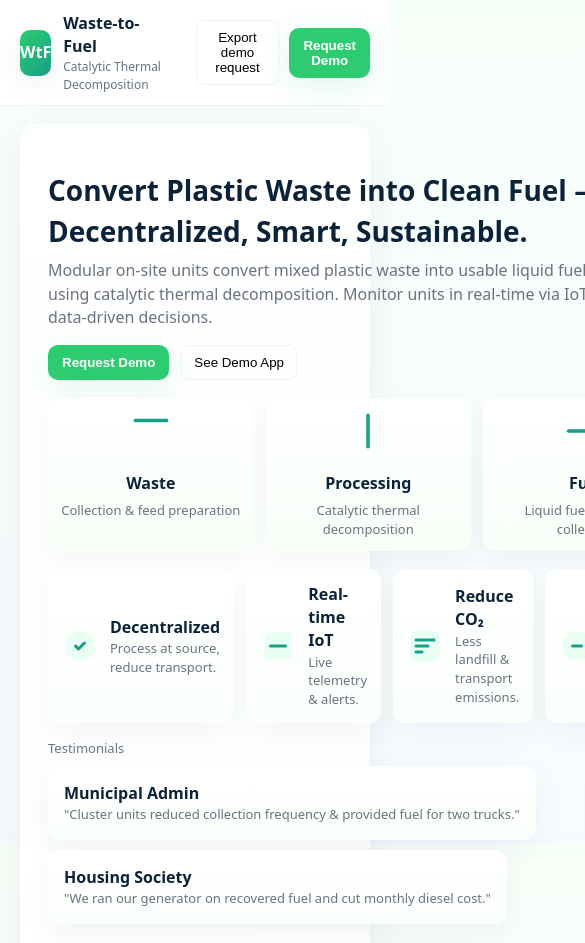
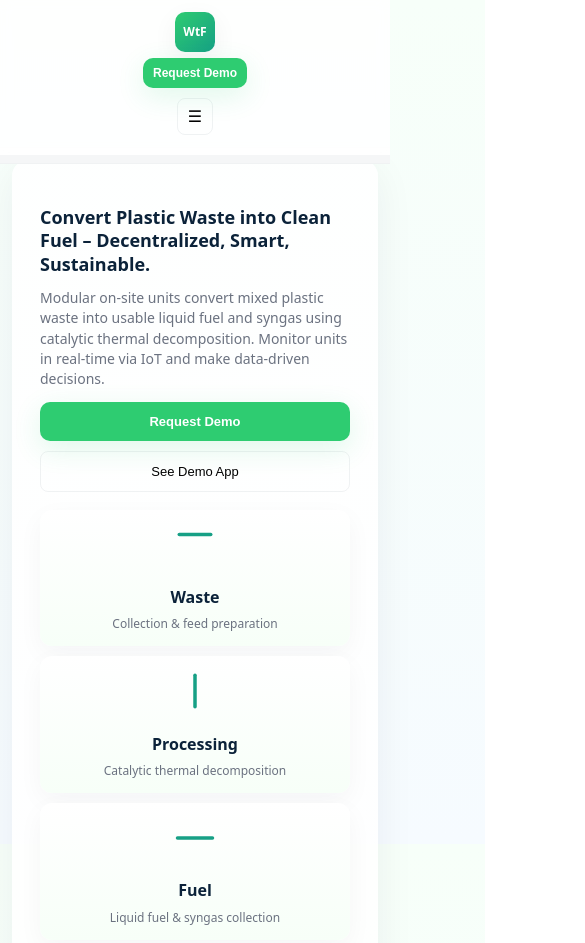
Before and after one commit to AshishNalawade0188/waste-managemant-, a plain HTML site: page index.html in a window 390 px wide. Shown: the top 943 px of the page, 585 px wide, since content can reach past the window. Drawn offline with Linux system fonts and the light colour scheme.

Commit message:
Update index.html

```diff
--- a/index.html
+++ b/index.html
@@ -129,9 +129,142 @@
   /* footer */
   footer{margin-top:22px;padding:18px 0;text-align:center;color:var(--muted)}
 
+  /* mobile menu */
+  #navMenu{position:relative}
+  @media(max-width:768px){
+    #navMenu{
+      position:absolute;
+      top:100%;
+      left:0;
+      right:0;
+      background:rgba(255,255,255,0.95);
+      backdrop-filter:blur(6px);
+      flex-direction:column;
+      gap:4px;
+      padding:8px 0;
+      max-height:0;
+      overflow:hidden;
+      transition:max-height 0.3s ease;
+      border-bottom:1px solid rgba(11,34,57,0.06);
+    }
+    #navMenu.open{
+      max-height:400px;
+    }
+    #navMenu a{
+      padding:10px 16px;
+      width:100%;
+      display:block;
+      border:none;
+      border-radius:0;
+    }
+    #navMenu a:hover{background:rgba(11,34,57,0.04)}
+    #mobileMenuBtn{display:inline-block !important}
+  }
+
   /* responsive */
-  @media(max-width:1100px){.hero{grid-template-columns:1fr} .tech-grid{grid-template-columns:1fr} .dashboard{grid-template-columns:1fr} .app{grid-template-columns:1fr} .cards{grid-template-columns:1fr} .impact{grid-template-columns:repeat(2,1fr)} .contact-grid{grid-template-columns:1fr}}
-  @media(max-width:520px){nav a{display:none} nav .cta{padding:8px 10px}}
+  @media(max-width:1100px){
+    .hero{grid-template-columns:1fr}
+    .tech-grid{grid-template-columns:1fr}
+    .dashboard{grid-template-columns:1fr}
+    .app{grid-template-columns:1fr}
+    .cards{grid-template-columns:repeat(2,1fr)}
+    .impact{grid-template-columns:repeat(2,1fr)}
+    .contact-grid{grid-template-columns:1fr}
+    main{padding:0 16px}
+    h1{font-size:24px}
+    .section-title h2{font-size:18px}
+  }
+  @media(max-width:768px){
+    /* navbar */
+    .nav{flex-direction:column;gap:8px;padding:12px 16px}
+    nav{flex-wrap:wrap;gap:6px;order:3;width:100%}
+    nav a{padding:6px 8px;font-size:13px;display:none}
+    nav a:nth-child(1),nav a:nth-child(2),nav a:nth-child(3){display:inline-block}
+    nav a:nth-child(n+4){display:none}
+    .brand{flex:1}
+    /* main content */
+    main{padding:0 12px}
+    h1{font-size:22px;margin-bottom:12px}
+    p.lead{font-size:14px}
+    /* hero actions */
+    .hero-actions{flex-direction:column;gap:10px;width:100%}
+    .hero-actions button{width:100%;padding:12px}
+    /* benefits grid */
+    .benefits{grid-template-columns:repeat(2,1fr);gap:10px}
+    .benefit{flex-direction:column;text-align:center}
+    .benefit svg{margin:0 auto 6px}
+    /* steps */
+    .steps{flex-direction:column;gap:10px}
+    .step{padding:14px 10px}
+    /* cards */
+    .cards{grid-template-columns:1fr}
+    .card{min-width:auto}
+    /* impact */
+    .impact{grid-template-columns:1fr}
+    /* conversion app */
+    .rows{flex-direction:column}
+    .result-grid{grid-template-columns:1fr}
+    /* chart */
+    canvas{height:160px !important}
+    /* contact form */
+    form{gap:8px}
+    input,textarea,select{padding:10px 8px;font-size:16px}
+    /* testimonials */
+    .testimonials-wrap{flex-direction:column}
+    .card{flex-shrink:0}
+  }
+  @media(max-width:520px){
+    /* aggressive mobile */
+    .nav{gap:6px}
+    nav a{display:none !important}
+    nav a:first-child{display:inline-block !important;padding:4px 6px;font-size:12px}
+    .brand{gap:8px}
+    .brand div:last-child{display:none}
+    .logo{width:40px;height:40px;font-size:12px}
+    /* CTA buttons */
+    .cta,.sec-cta{padding:8px 10px;font-size:13px}
+    /* hide secondary CTA in header */
+    .nav > div:last-child{flex-direction:column;gap:6px}
+    .nav > div:last-child button{width:auto;padding:8px 10px;font-size:12px}
+    /* content */
+    main{padding:0 12px;margin:12px auto}
+    h1{font-size:18px;line-height:1.3}
+    h3{font-size:16px}
+    p{font-size:13px}
+    p.lead{margin:0 0 12px}
+    .small-meta{font-size:12px}
+    .small{font-size:12px}
+    /* cards */
+    .cards{grid-template-columns:1fr;gap:10px}
+    .card{padding:12px;border-radius:10px}
+    /* benefits */
+    .benefits{grid-template-columns:1fr;gap:8px}
+    .benefit{padding:10px;gap:10px}
+    .benefit svg{width:32px;height:32px}
+    /* dashboard */
+    .dashboard{gap:12px}
+    .dash-card{padding:10px}
+    .telemetry .stat{padding:10px;gap:8px}
+    /* conversion */
+    .app{gap:12px}
+    .form-control{gap:4px}
+    input[type="range"]{height:4px}
+    .result-grid{gap:8px}
+    .result-grid > div{padding:10px}
+    /* contact form */
+    form{gap:8px}
+    input,textarea,select{padding:8px;margin:4px 0;font-size:14px;border-radius:6px}
+    .submit{padding:10px;font-size:13px}
+    /* spacing */
+    section.block{margin-top:16px;padding:12px 0}
+    .section-title{gap:8px;margin-bottom:8px}
+    .section-title h2{font-size:16px}
+    /* footer */
+    footer{font-size:12px;padding:12px 12px}
+    /* modal */
+    #modal{padding:12px}
+    #modal-content,#modal > div{padding:16px;max-width:90vw}
+  }
   /* accessible focus */
   :focus{outline:none}
   a:focus, button:focus, input:focus, select:focus, textarea:focus {box-shadow:var(--focus);border-radius:8px}
@@ -147,7 +280,7 @@
         <div style="font-size:12px;color:var(--muted)">Catalytic Thermal Decomposition</div>
       </div>
     </div>
-    <nav aria-label="Primary">
+    <nav aria-label="Primary" id="navMenu">
       <a href="#home" data-link>Home</a>
       <a href="#benefits" data-link>Benefits</a>
       <a href="#technology" data-link>Technology</a>
@@ -159,8 +292,9 @@
       <a href="#contact" data-link>Contact</a>
     </nav>
     <div style="display:flex;gap:10px;align-items:center">
-      <button class="sec-cta" id="exportRequest">Export demo request</button>
+      <button class="sec-cta" id="exportRequest" style="display:none">Export demo request</button>
       <button class="cta" id="reqDemoBtn">Request Demo</button>
+      <button id="mobileMenuBtn" class="sec-cta" aria-label="Toggle menu" aria-expanded="false" style="display:none;padding:8px 10px;font-size:16px">☰</button>
     </div>
   </div>
 </header>
@@ -626,6 +760,26 @@
    UTILITY & NAV INTERACTIONS
    ========================= */
 (function(){
+  // Mobile menu toggle
+  const mobileMenuBtn = document.getElementById('mobileMenuBtn');
+  const navMenu = document.getElementById('navMenu');
+  if(mobileMenuBtn){
+    mobileMenuBtn.addEventListener('click', function(){
+      const isOpen = this.getAttribute('aria-expanded') === 'true';
+      this.setAttribute('aria-expanded', String(!isOpen));
+      navMenu.classList.toggle('open');
+      this.textContent = isOpen ? '☰' : '✕';
+    });
+    // Close menu when link clicked
+    navMenu.querySelectorAll('a').forEach(link => {
+      link.addEventListener('click', function(){
+        mobileMenuBtn.setAttribute('aria-expanded', 'false');
+        navMenu.classList.remove('open');
+        mobileMenuBtn.textContent = '☰';
+      });
+    });
+  }
+
   // Helper: scroll with offset for sticky nav
   const HEADER_OFFSET = 80;
   function scrollToSection(id){
```
